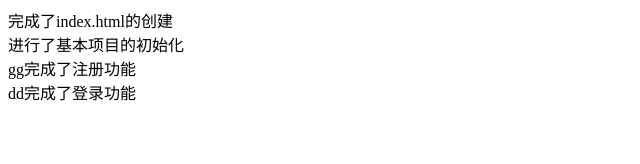
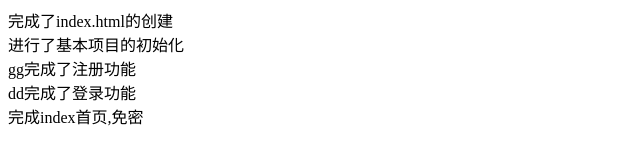
Before and after one commit to Banban-dan/first, a plain HTML site: page index.html in a window 1280 px wide. Shown: the whole page, without its empty margins (0-640 px from the left). Drawn offline with Linux system fonts and the light colour scheme.

Commit message:
完成index首页免密

```diff
--- a/index.html
+++ b/index.html
@@ -22,6 +22,8 @@
     <div>gg完成了注册功能</div>
     <div>dd完成了登录功能</div>
 
+    <div>完成index首页,免密</div>
+
 </body>
 
 </html>
```
